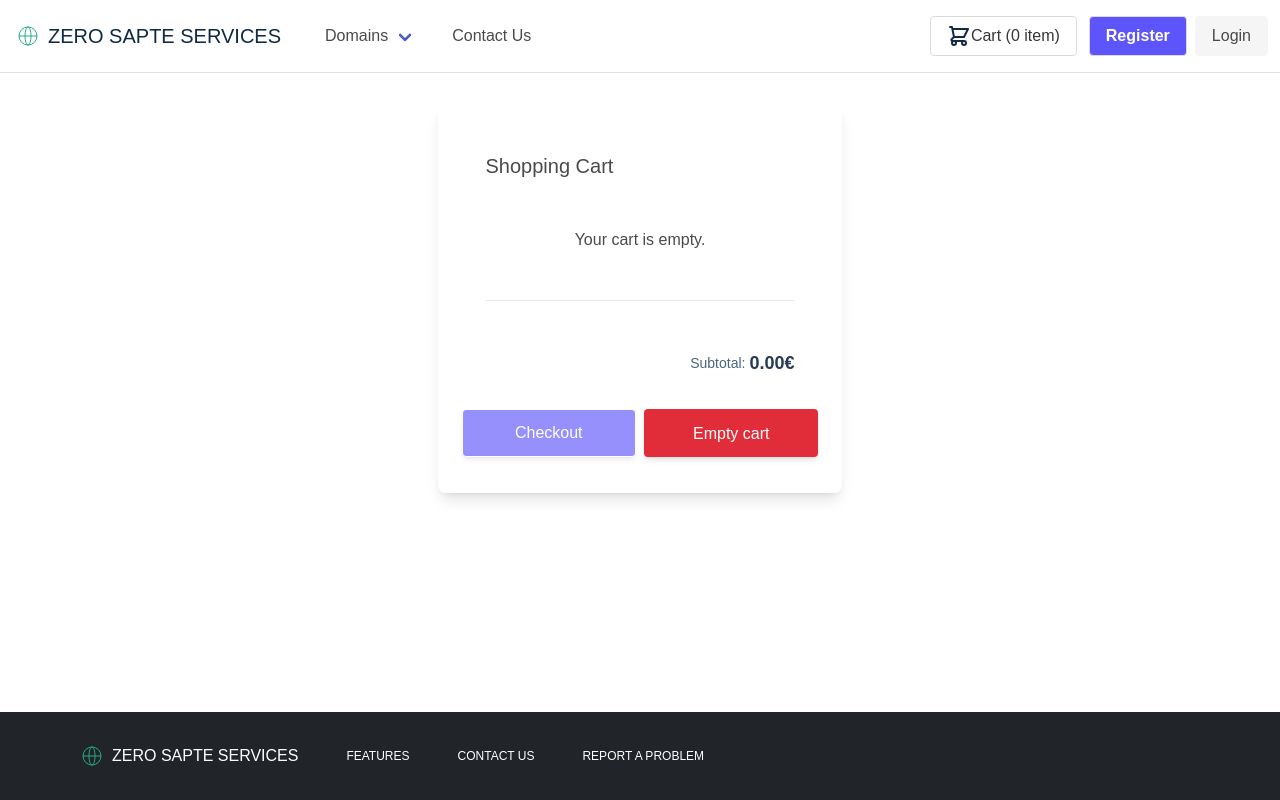
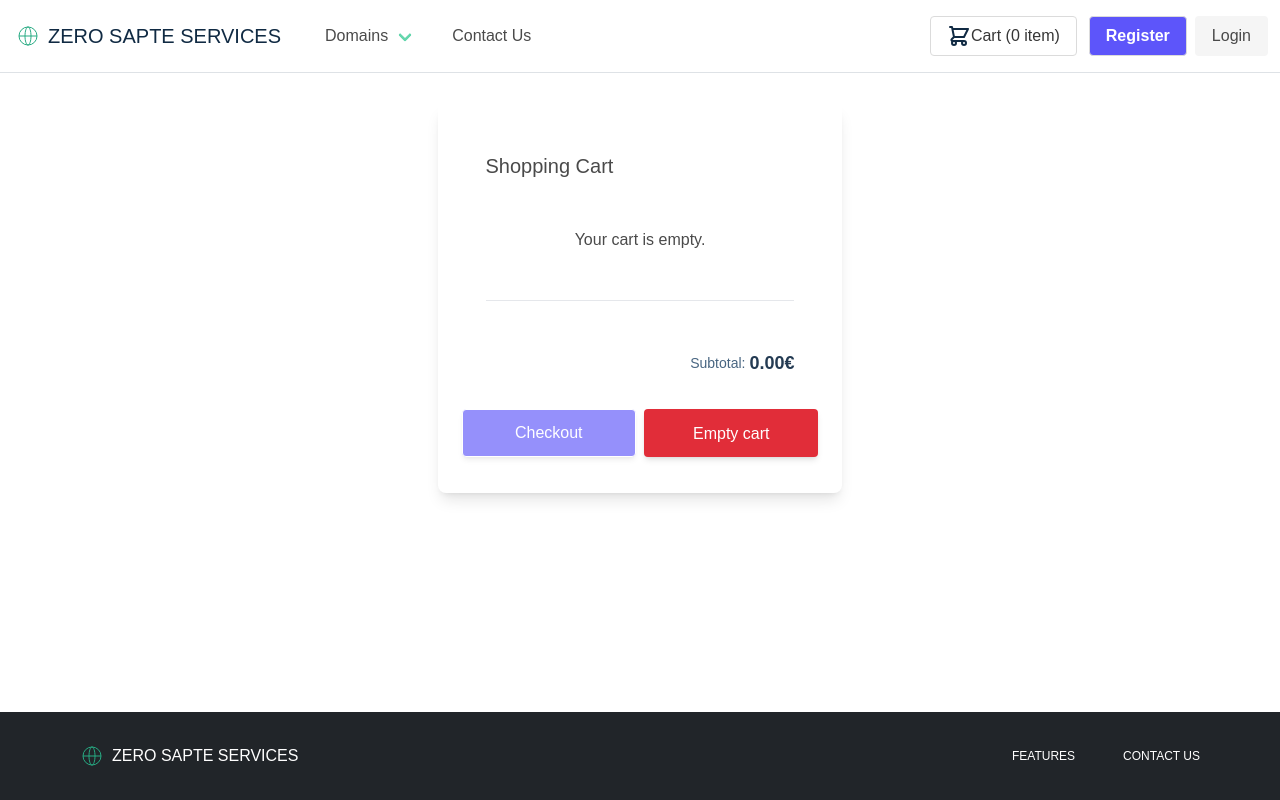
Before and after one commit to danutsss/mevn-domains-registry, a Vue app in the folder client/: page /cart in a window 1280 px wide. Built offline with nearby package versions, Linux system fonts and the light colour scheme; a web font is replaced by a local one.

Commit message:
frontend modifications

```diff
--- a/client/src/assets/css/main.css
+++ b/client/src/assets/css/main.css
@@ -67,3 +67,7 @@ img {
   opacity: 0.5;
   pointer-events: none;
 }
+
+.navbar-link:not(.is-arrowless)::after {
+  border-color: var(--teal-300) !important;
+}
--- a/client/src/components/layout/FooterComponent.vue
+++ b/client/src/components/layout/FooterComponent.vue
@@ -2,7 +2,7 @@
   <footer class="bg-black py-8 mt-auto">
     <div class="container flex flex-col md:flex-row items-center">
       <div
-        class="flex flex-1 flex-wrap items-center justify-center md:justify-start gap-12"
+        class="flex flex-1 flex-wrap items-center justify-center md:justify-between gap-12"
       >
         <div class="flex items-center justify-center md:justify-start gap-12">
           <svg
@@ -26,17 +26,16 @@
             ZERO SAPTE SERVICES
           </span>
         </div>
+        <div>
           <ul class="flex text-white uppercase gap-12 text-xs">
             <li class="cursor-pointer">
-            <a class="text-white" href="#features">Features</a>
+              <a class="text-white" href="/#features">Features</a>
             </li>
             <li class="cursor-pointer">
               <a class="text-white" href="/contact">Contact us</a>
             </li>
-          <li class="cursor-pointer">
-            <a class="text-white" href="/report">Report a problem</a>
-          </li>
           </ul>
+        </div>
       </div>
     </div>
   </footer>
--- a/client/src/views/HomeView.vue
+++ b/client/src/views/HomeView.vue
@@ -86,7 +86,7 @@ const checkDomain = async () => {
               <div class="control">
                 <button
                   type="submit"
-                  class="button bg-secondary-300 text-blue-grey-900"
+                  class="button bg-primary-300 text-white font-semibold"
                 >
                   Search
                 </button>
```
Lines whose indentation alone changed are shown as unchanged.
